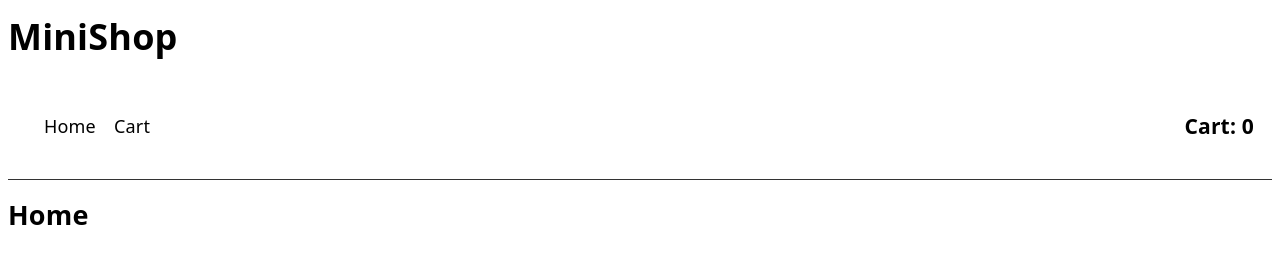
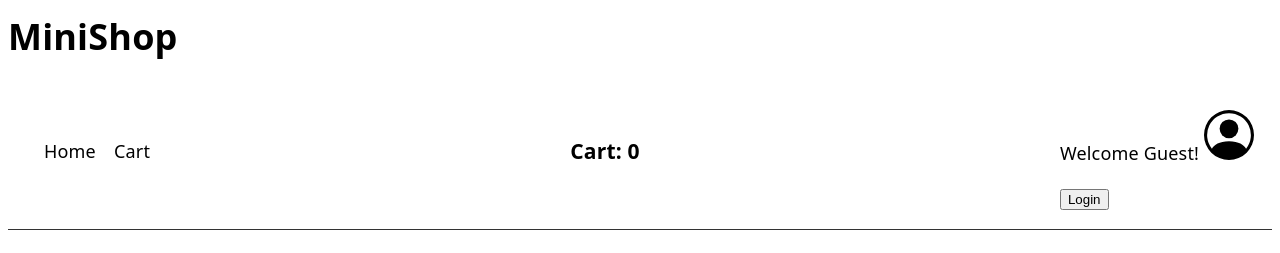
Before and after one commit to irishmaiden18/MiniShop, a React (Vite) app: page / in a window 1280 px wide. Shown: the top 253 px of the page. Built offline with nearby package versions, Linux system fonts and the light colour scheme; no server answers.

Commit message:
adds authentication

```diff
--- a/package.json
+++ b/package.json
@@ -10,7 +10,9 @@
     "preview": "vite preview"
   },
   "dependencies": {
+    "@auth0/auth0-react": "^2.16.2",
     "react": "^19.2.5",
+    "react-bootstrap-icons": "^1.11.6",
     "react-dom": "^19.2.5",
     "react-router": "^7.14.2"
   },
--- a/src/App.jsx
+++ b/src/App.jsx
@@ -6,6 +6,8 @@ import Home from './components/Home'
 import Cart from './components/Cart'
 import { useEffect, useState } from 'react'
 import ProductListContext from './context/ProductListContext'
+import AddProduct from './components/AddProduct'
+import AuthenticationGuard from './components/AuthenticationGuard'
 
 function App() {
 
@@ -136,6 +138,7 @@ function App() {
       <Routes>
         <Route path="/" element={<Home/>}/>
         <Route path="/cart" element={<Cart/>}/>
+        <Route path="/new" element={<AuthenticationGuard component={AddProduct} />}/>
       </Routes>
     </CartContext>
     </ProductListContext>
--- /dev/null
+++ b/src/components/AddProduct.jsx
@@ -0,0 +1,10 @@
+
+const AddProduct = () => {
+  return (
+    <>
+        <h2>Add a New Product</h2>
+    </>
+  )
+}
+
+export default AddProduct
--- /dev/null
+++ b/src/components/AuthenticationGuard.jsx
@@ -0,0 +1,12 @@
+import { withAuthenticationRequired } from "@auth0/auth0-react"
+
+const AuthenticationGuard = (props) => {
+    // AuthenticationGuard allows us to protect our pages by making it so the user has to be logged in to view them
+    // we pass in a component we want to protect as props
+    // and then we use withAuthenticationRequired and pass in that component to create our new ProtectedComponent
+    const ProtectedComponent = withAuthenticationRequired(props.component)
+
+    return <ProtectedComponent/>
+}
+
+export default AuthenticationGuard
--- /dev/null
+++ b/src/components/LoginButton.jsx
@@ -0,0 +1,15 @@
+import { useAuth0 } from "@auth0/auth0-react"
+
+const LoginButton = () => {
+
+    // loginWithRedirect - Auth0's login function
+    const {loginWithRedirect}= useAuth0()
+
+  return (
+    <>
+        <button onClick={loginWithRedirect}>Login</button>
+    </>
+  )
+}
+
+export default LoginButton
--- /dev/null
+++ b/src/components/LogoutButton.jsx
@@ -0,0 +1,18 @@
+import { useAuth0 } from "@auth0/auth0-react"
+
+const LogoutButton = () => {
+
+    const {logout} = useAuth0()
+
+    return (
+        <>
+            <button onClick={() => {
+                logout({logoutParams: {returnTo: window.location.origin}})
+            }}>
+                Logout
+            </button>
+        </>
+    )
+}
+
+export default LogoutButton
--- a/src/components/Navbar.jsx
+++ b/src/components/Navbar.jsx
@@ -1,10 +1,21 @@
 import { useContext } from "react"
 import { Link } from "react-router"
 import CartContext from "../context/CartContext"
+import { useAuth0 } from "@auth0/auth0-react"
+import LogoutButton from "./LogoutButton"
+import LoginButton from "./LoginButton"
 
 const Navbar = () => {
 
+  const {isAuthenticated, user} = useAuth0()
+  console.log(user)
+
   const {cart} = useContext(CartContext)
+
+  const profileIcon = <svg xmlns="http://www.w3.org/2000/svg" width="50" height="50" fill="currentColor" class="bi bi-person-circle" viewBox="0 0 16 16">
+  <path d="M11 6a3 3 0 1 1-6 0 3 3 0 0 1 6 0"/>
+  <path fill-rule="evenodd" d="M0 8a8 8 0 1 1 16 0A8 8 0 0 1 0 8m8-7a7 7 0 0 0-5.468 11.37C3.242 11.226 4.805 10 8 10s4.757 1.225 5.468 2.37A7 7 0 0 0 8 1"/>
+</svg>
 
   const cartTotal = (array) => {
     let total = 0
@@ -22,9 +33,22 @@ const Navbar = () => {
             <div className="nav-links">
                 <Link to="/">Home</Link>
                 <Link to="/cart">Cart</Link>
+                {isAuthenticated && <Link to="/new">Add New Product</Link>}
             </div>
             <div>
               <h3>Cart: {totalItemsInCart}</h3>
+            </div>
+            <div>
+              {isAuthenticated ?
+                <>
+                  <p>Welcome {user.name}! <img src={user.picture} alt={`${user.name} pic`} width={50} onError={(e) => (e.currentTarget.src={profileIcon})}/></p>
+                  <LogoutButton/>
+                </> :
+                <>
+                  <p>Welcome Guest! {profileIcon}</p>
+                  <LoginButton/>
+                </>
+              }
             </div>
         </nav>
     </>
--- a/src/main.jsx
+++ b/src/main.jsx
@@ -3,9 +3,16 @@ import { createRoot } from 'react-dom/client'
 import './index.css'
 import App from './App.jsx'
 import { BrowserRouter } from 'react-router'
+import { Auth0Provider } from '@auth0/auth0-react'
 
 createRoot(document.getElementById('root')).render(
   <BrowserRouter>
-    <App />
+    <Auth0Provider
+      domain="dev-apowcvs8avleq487.us.auth0.com"
+      clientId="tqTwzUgZLrDOYbdXfBEzfVKaKcAqcYvq"
+      authorizationParams={{ redirect_uri: window.location.origin }}
+    >
+      <App />
+    </Auth0Provider>
   </BrowserRouter>,
 )
```
Also changed, not shown: 1 other file (tests, documents, lock files or other folders).
